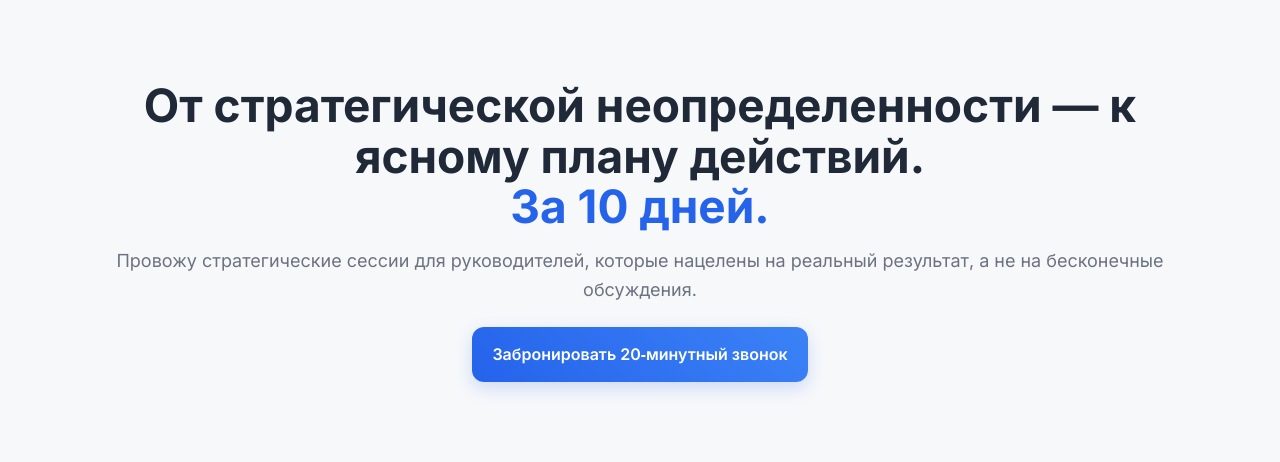
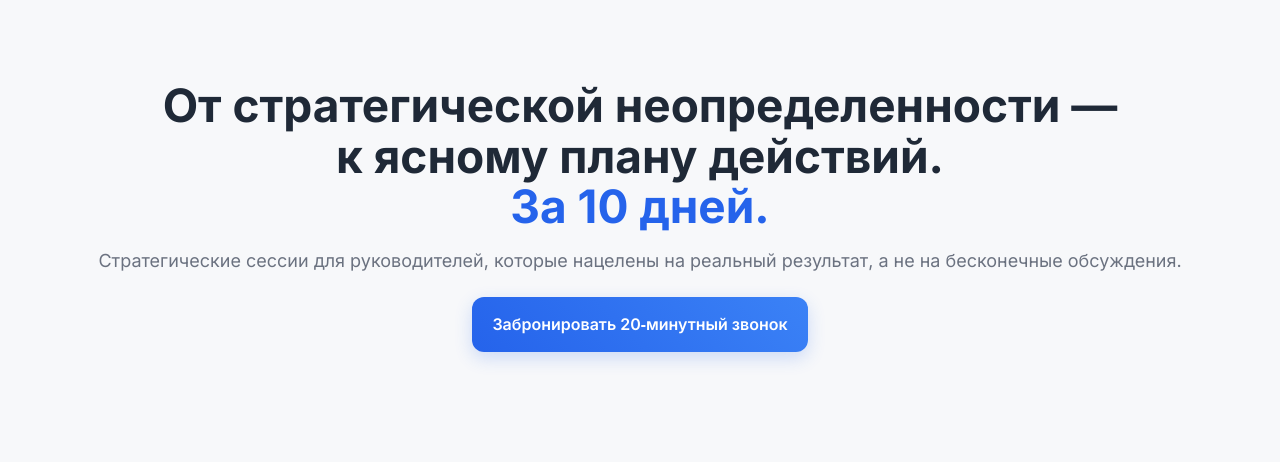
Before and after one commit to PartnershipsCenter/Strategy-Sessions-v1, a plain HTML site: page index.html in a window 1280 px wide. Shown: the top 462 px of the page. Drawn offline with Linux system fonts and the light colour scheme.

Commit message:
Update index.html

```diff
--- a/index.html
+++ b/index.html
@@ -107,8 +107,8 @@
   <div class="container">
     <!-- Hero -->
     <header class="hero center">
-      <h1>От стратегической неопределенности — к ясному плану действий. <span style="color:var(--primary)"><br>За 10 дней.</span></h1>
-      <p class="lead" style="font-size:18px; margin-top:14px">Провожу стратегические сессии для руководителей, которые нацелены на реальный результат, а не на бесконечные обсуждения.</p>
+      <h1>От стратегической неопределенности — <br>к ясному плану действий. <span style="color:var(--primary)"><br>За 10 дней.</span></h1>
+      <p class="lead" style="font-size:18px; margin-top:14px">Стратегические сессии для руководителей, которые нацелены на реальный результат, а не на бесконечные обсуждения.</p>
       <p style="margin-top:22px"><a class="btn btn-primary" href="https://tidycal.com/ai4/20" target="_blank" rel="noopener">Забронировать 20‑минутный звонок</a></p>
     </header>
 
```
